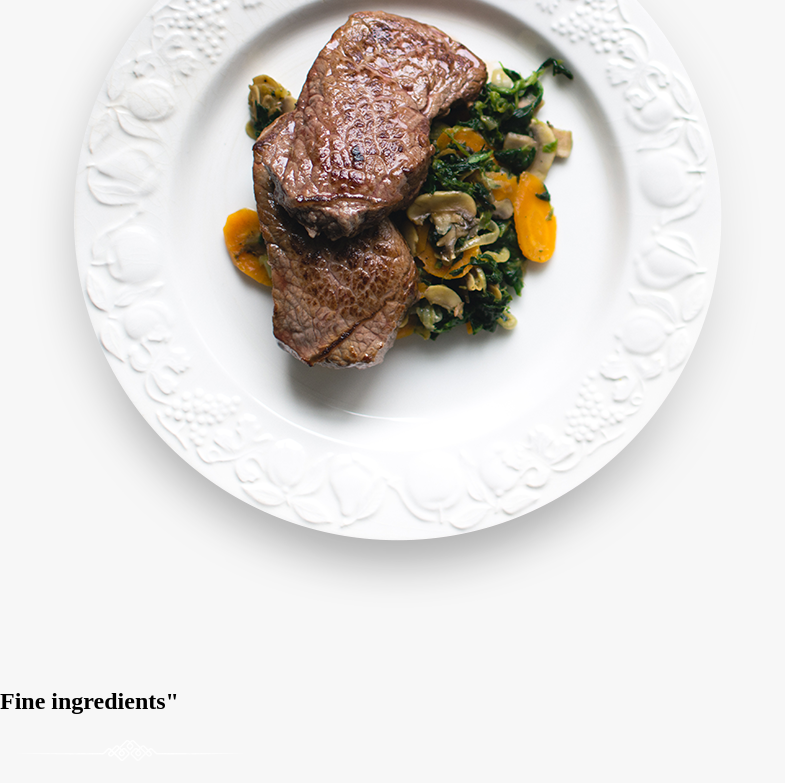
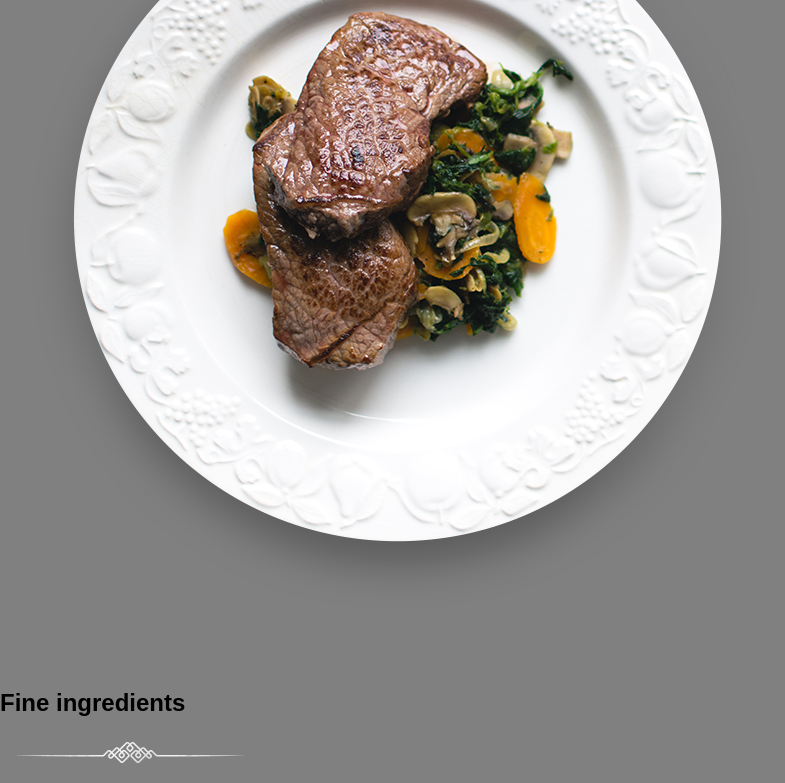
Before and after one commit to AnnaKolesnikova/markup-1, a plain HTML site: page index.html in a window 1280 px wide. Shown: the part 863-1646 px from the top of the page, without its empty margins (0-785 px from the left). Drawn offline with Linux system fonts and the light colour scheme; files that its build step writes are made by us from their sources.

Commit message:
added pics, modified index, added fonts

```diff
--- a/css/style.css
+++ b/css/style.css
@@ -1,5 +1,12 @@
+@font-face {
+    font-family: 'Lato', 'Yeseva One';
+    src: url("/fonts/Lato/Lato-Light.ttf") format("ttf"),
+         url("/fonts/Yeseva_One/YesevaOne-Regular.ttf") format("ttf");
+   }
+
 body {
     margin: 0;
     padding: 0;
-    background-color: #f7f7f7;
+    font-family: 'Yeseva One', sans-serif;
+    background-color: grey;
 }
--- a/index.html
+++ b/index.html
@@ -3,9 +3,10 @@
 <head>
     <meta charset="UTF-8">
     <meta name="viewport" content="width=device-width, initial-scale=1">
+    <meta http-equiv="X-UA-Compatible" content="ie=edge">
     <link rel="stylesheet" href="https://cdnjs.cloudflare.com/ajax/libs/font-awesome/4.7.0/css/font-awesome.min.css">
-    <meta http-equiv="X-UA-Compatible" content="ie=edge">
-    <link rel="stylesheet" href="styles/style.css">
+    <!-- <link href="https://fonts.googleapis.com/css?family=Lato" rel="stylesheet"> -->
+    <link rel="stylesheet" href="css/style.css">
     <title>Restaurant Lambda</title>
 </head>
 <body>
@@ -74,7 +75,7 @@
 
     <div class="ingredients">
             <div class="fine-ingredients">
-                    <h2>Fine ingredients"</h2>
+                    <h2>Fine ingredients</h2>
                         <span>
                             <img src="img/decor-2-big-white.png">
                         </span>
```
Also changed, not shown: fonts/Lato/Lato-Black.ttf (added), fonts/Lato/Lato-BlackItalic.ttf (added), fonts/Lato/Lato-Bold.ttf (added), fonts/Lato/Lato-BoldItalic.ttf (added), fonts/Lato/Lato-Hairline.ttf (added), fonts/Lato/Lato-HairlineItalic.ttf (added), fonts/Lato/Lato-Italic.ttf (added), fonts/Lato/Lato-Light.ttf (added), fonts/Lato/Lato-LightItalic.ttf (added), fonts/Lato/Lato-Regular.ttf (added), fonts/Lato/OFL.txt (added), fonts/Yeseva_One/OFL.txt (added), fonts/Yeseva_One/YesevaOne-Regular.ttf (added), img/food-bg-1.jpg (added), 2 more files.
